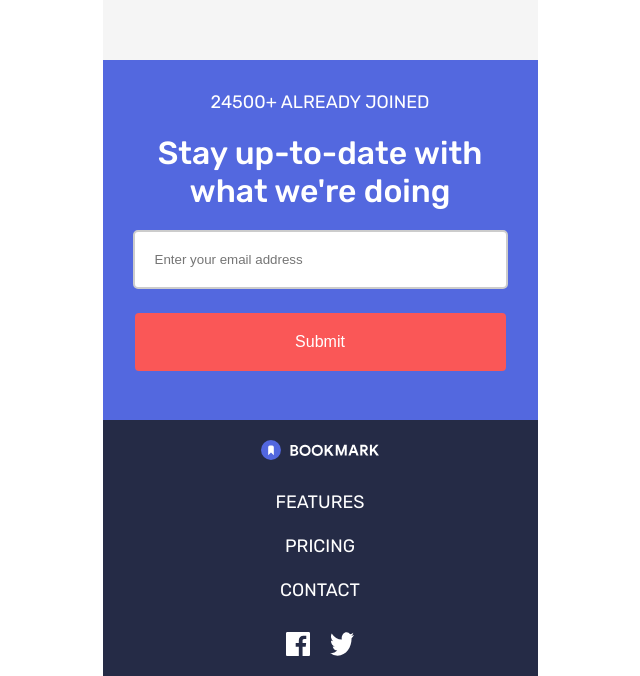
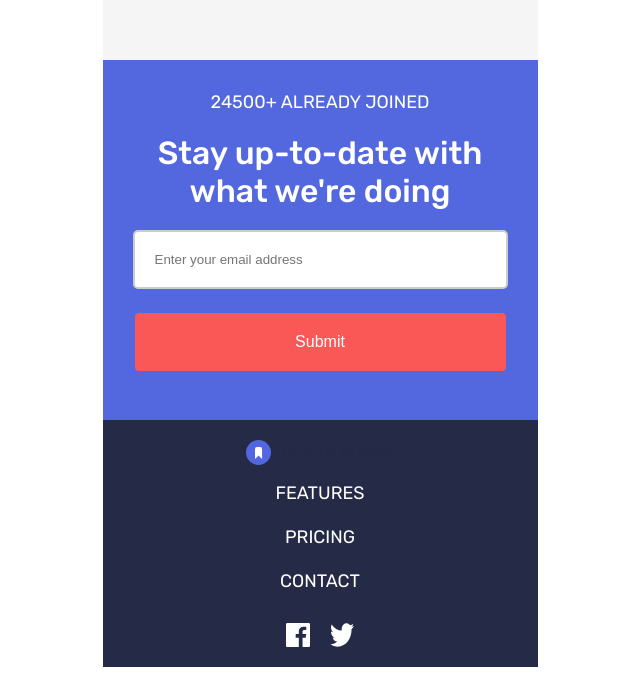
Before and after one commit to AndrzejPec/test-task, a React (Create React App) app: page / in a window 1280 px wide. Shown: the part 4081-4757 px from the top of the page, without its empty margins (320-960 px from the left). Built offline with nearby package versions, Linux system fonts and the light colour scheme.

Commit message:
troubleshoot

```diff
--- a/src/components/Footer/Footer.jsx
+++ b/src/components/Footer/Footer.jsx
@@ -1,17 +1,20 @@
 import './Footer.scss';
 import facebook from '../../img/icon-facebook.svg';
 import twitter from '../../img/icon-twitter.svg';
-import logo from '../../img/logo-bookmark-white.svg';
+import logo from '../../img/logo-bookmark.svg';
 
 export const Footer = () => {
 
     return (
         <div className="footer">
-            <img
+            <div className="footer__logo">
+            <object className="logo" type="image/svg+xml" data={logo} fill="white"></object>
+            </div>
+            {/* <img
                 className="footer__logo logo"
                 src={logo}
                 alt="Logo"
-            />
+            /> */}
             <ul className='footer__list'>
                 <li className="footer__link">Features</li>
                 <li className="footer__link">Pricing</li>
--- a/src/components/Footer/Footer.scss
+++ b/src/components/Footer/Footer.scss
@@ -9,7 +9,7 @@
     align-items: center;
     color: white;
 
-    &__logo {
+    &__logo svg path g {
         height: 20px;
         margin-bottom: 20px;
     }
@@ -35,3 +35,11 @@
         gap: 20px;
     }
 }
+
+.footer__logo svg g path {
+    fill: white;
+}
+
+.logo {
+    fill: white;
+}
--- a/src/index.scss
+++ b/src/index.scss
@@ -1,3 +1,7 @@
+html {
+  scroll-behavior: smooth;
+}
+
 body {
   margin: 0;
   font-family: -apple-system, BlinkMacSystemFont, 'Segoe UI', 'Roboto', 'Oxygen',
```
Also changed, not shown: src/components/Accordion/Accordion.scss (line endings or trailing spaces), src/img/logo-bookmark.svg.
